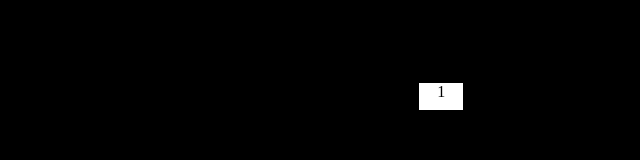
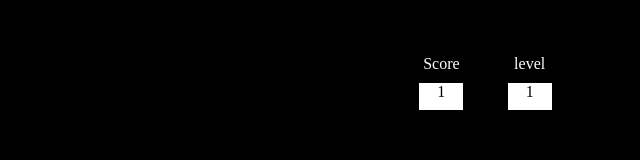
Before and after one commit to amarNrddn/game-snake, a plain HTML site: page index.html in a window 1280 px wide. Shown: the whole page, without its empty margins (640-1280 px from the left). Drawn offline with Linux system fonts and the light colour scheme.

Commit message:
Changes not staged for commit: 	modified:   src/js/index.js

```diff
--- a/src/js/index.js
+++ b/src/js/index.js
@@ -3,11 +3,22 @@ const board = document.querySelector('.board')
 const randomPosition = () => Math.floor(Math.random() * 29) + 1
 
 let config = {
-    sepeed: 500,
+    sepeed: 200,
     score: {
         x: 25,
         y: 4,
-        score: 1
+        showX: 25,
+        showY: 3,
+        score: 1,
+        title: 'Score'
+    },
+    level: {
+        x: 27,
+        y: 4,
+        showX: 27,
+        showY: 3,
+        title: "level",
+        level: 1
     },
     player: {
         y: randomPosition(),
@@ -33,7 +44,7 @@ let config = {
             title.style.opacity = "0"
             title.style.zIndex = "-1"
         }, 3000)
-    }
+    },
 }
 
 const gems = {
@@ -43,22 +54,42 @@ const gems = {
     createPlayer() {
         board.innerHTML += `<div class="player" id="player" style="grid-area: ${config.player.y} / ${config.player.x}"></div>`
     },
-    showScore() {
-        board.innerHTML += `<div class="score" id="score" style="grid-area: ${config.score.y} / ${config.score.x}"></div>`
-        const score = document.getElementById('score')
-        score.textContent = `${config.score.score}`
-    },
     movePlayer() {
         config.player.x += config.velocity.x
         config.player.y += config.velocity.y
     },
-    levelUp() {
+    showScore() {
+        board.innerHTML += `<div class="score" id="score" style="grid-area: ${config.score.y} / ${config.score.x}"></div>`
+        board.innerHTML += `<div class="showScore" id="showScore" style="grid-area: ${config.score.showY} / ${config.score.showX}"></div>`
+        const showScore = document.getElementById('showScore')
+        const score = document.getElementById('score')
+        showScore.textContent = `${config.score.title}`
+        score.textContent = `${config.score.score}`
+    },
+    secoreUp() {
         const score = config.score.score += 1
         console.log(score)
+    },
+    showLevel() {
+        board.innerHTML += `<div class='level' id='level' style="grid-area: ${config.level.y} / ${config.level.x}"></div>`
+        board.innerHTML += `<div class="showLevel" id="showLevel" style="grid-area: ${config.level.showY} / ${config.level.showX}"></div>`
+        const levelUp = document.getElementById('level')
+        const showLevel = document.getElementById('showLevel')
+        levelUp.textContent = `${config.level.level}`
+        showLevel.textContent = `${config.level.title}`
+    },
+
+    levelUp() {
+        if (config.score.score % 5 == 0) {
+            const level = config.level.level += 1
+            console.log(`levelUp: ${level}`)
+            // this.ShowLevel()
+        }
     },
     isWin() {
         if (config.player.y == config.food.y && config.player.x == config.food.x) {
             config.showTitle()
+            this.secoreUp()
             this.levelUp()
             return true
         }
@@ -119,6 +150,7 @@ const startGame = () => {
     gems.movePlayer()
     headMovePosition()
     gems.showScore()
+    gems.showLevel()
     gems.resetPlayerPosition()
 
     const win = gems.isWin()
--- a/src/style/index.css
+++ b/src/style/index.css
@@ -40,6 +40,21 @@ html,
 }
 
 .score {
+    position: relative;
     text-align: center;
     background-color: #fff;
 }
+.showScore {
+    color: #fff;
+    text-align: center;
+}
+
+.level {
+    text-align: center;
+    background-color: #fff;
+}
+
+.showLevel{
+    color: #fff;
+    text-align: center;
+}
```
Also changed, not shown: index.html (+1 -0 lines).
